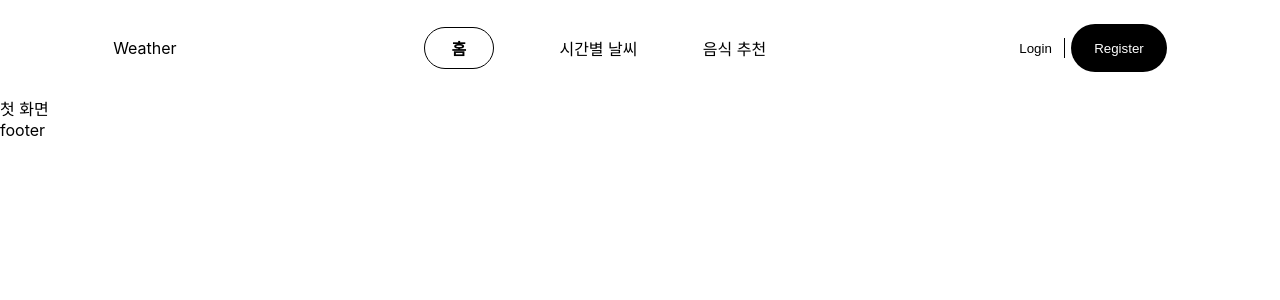
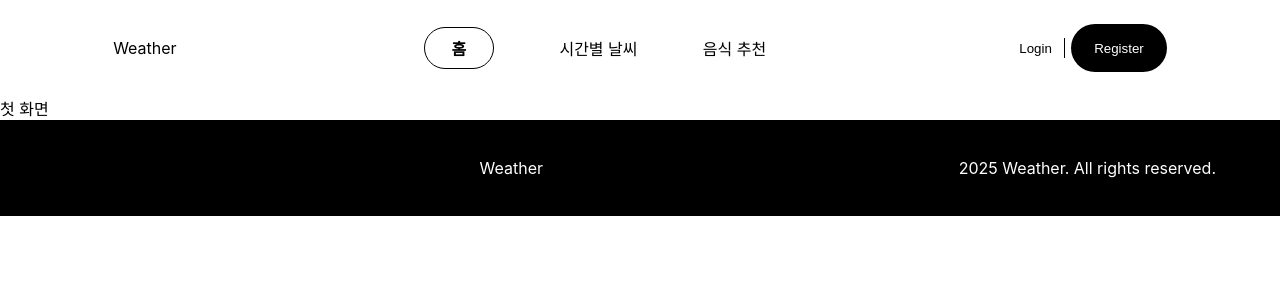
Before and after one commit to Weather-Food/weather-food, a React (Create React App) app: page / in a window 1280 px wide. Shown: the top 300 px of the page. Built offline with nearby package versions, Linux system fonts and the light colour scheme.

Commit message:
Design: generate footer frame

```diff
--- a/src/components/Footer.tsx
+++ b/src/components/Footer.tsx
@@ -1,7 +1,16 @@
-import React from "react";
+import "../scss/Footer.scss";
 
 const Footer = () => {
-  return <div>footer</div>;
+  return (
+    <div className="footer-container">
+      <div className="icons-container"></div>
+      <div className="logo-container">Weather</div>
+      <div className="right-container">
+        <img className="right-icon" />
+        <p>2025 Weather. All rights reserved.</p>
+      </div>
+    </div>
+  );
 };
 
 export default Footer;
--- a/src/scss/Footer.scss
+++ b/src/scss/Footer.scss
@@ -0,0 +1,16 @@
+.flex-structure {
+  display: flex;
+  align-items: center;
+}
+.footer-container {
+  @extend .flex-structure;
+  justify-content: space-between;
+  height: 12vh;
+  padding: 0 5%;
+  background-color: black;
+  color: white;
+}
+
+.right-container {
+  @extend .flex-structure;
+}
```
